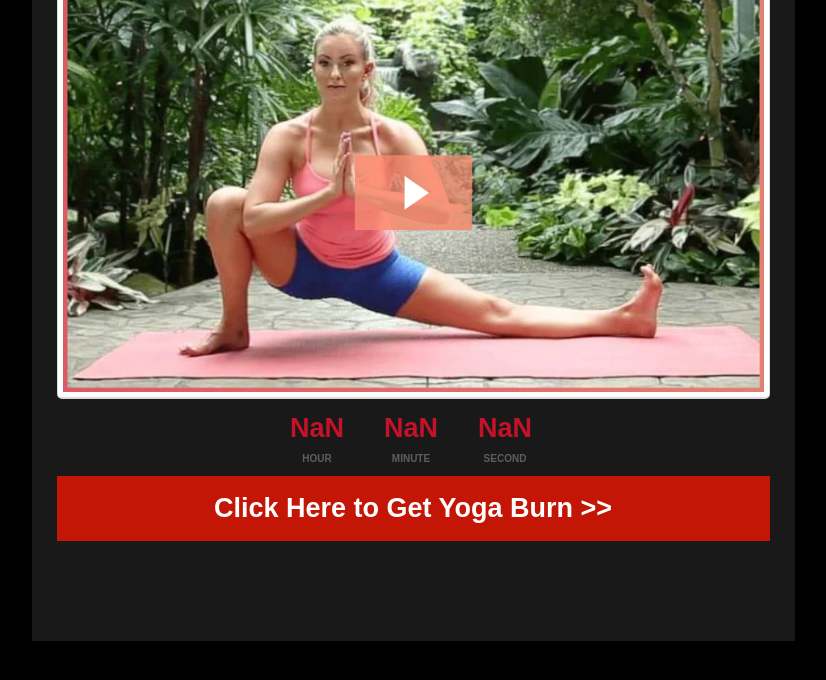
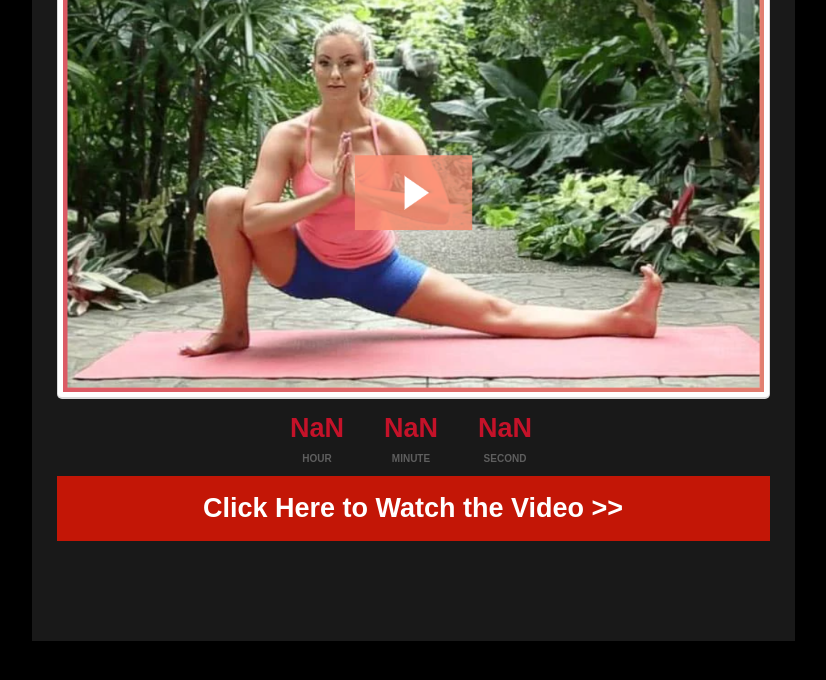
Before and after one commit to hypereemedia/yogaburn, a plain HTML site: page index.html in a window 1280 px wide. Shown: the part 132-812 px from the top of the page, without its empty margins (227-1053 px from the left). Drawn offline with nearby package versions, Linux system fonts and the light colour scheme; no server answers; a web font is replaced by a local one.

Commit message:
Update index.html

```diff
--- a/index.html
+++ b/index.html
@@ -152,7 +152,7 @@
 
                             <div style="margin-top: 10px; display: block; outline: none; cursor: pointer;" class="de elBTN elAlign_center elMargin0 ui-droppable de-editable" id="tmp_button-56343" data-de-type="button" data-de-editing="false" data-title="download button" data-ce="false" data-trigger="none" data-animate="fade" data-delay="500" aria-disabled="false">
                                 <a href="https://bit.ly/yoga-burn-original" class="elButton elButtonColor1 elButtonSize3 elButtonFull trk1 elBTNone" style="color: rgb(255, 255, 255); background-color: rgb(195, 22, 6);">
-                                    <span class="elButtonMain">Click Here to Get Yoga Burn &gt;&gt;</span>
+                                    <span class="elButtonMain">Click Here to Watch the Video &gt;&gt;</span>
                                     <span class="elButtonSub"></span>
                                 </a>
                             </div>
```
